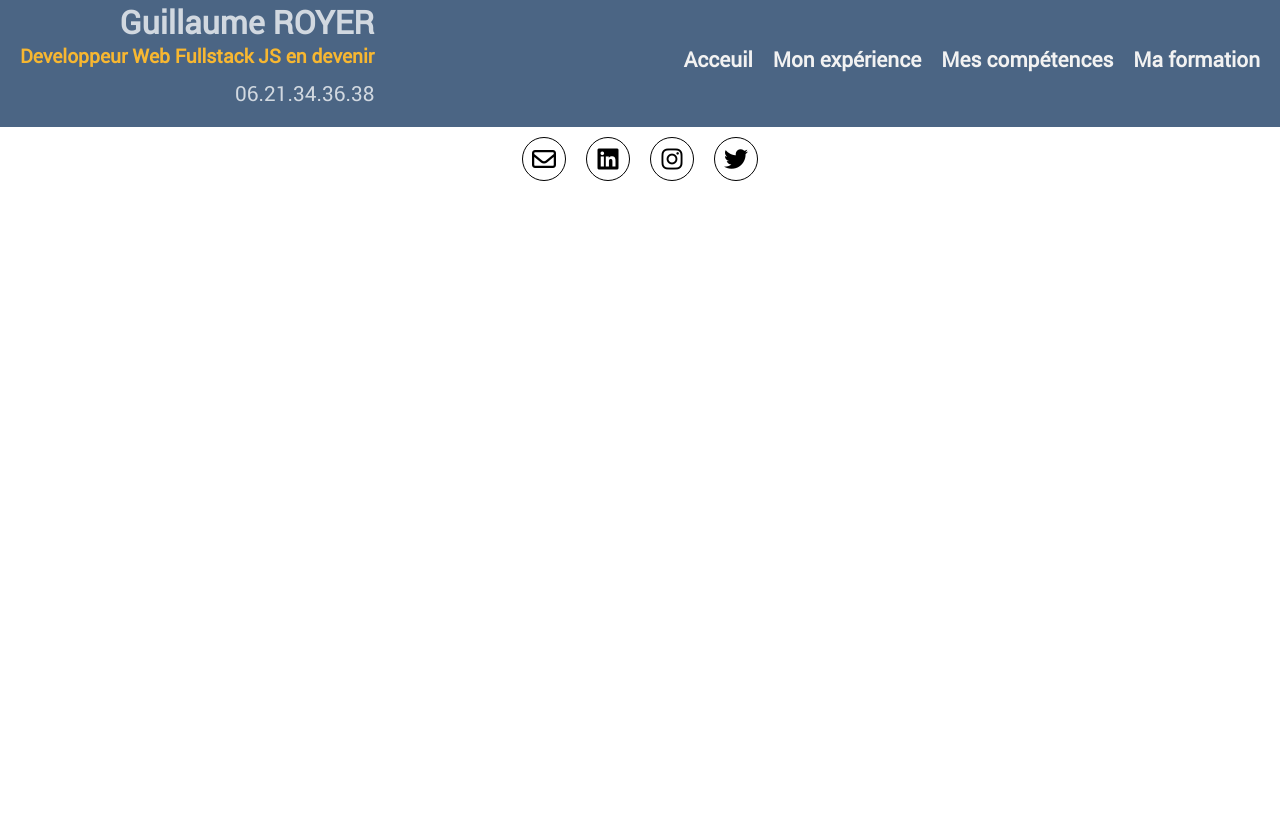
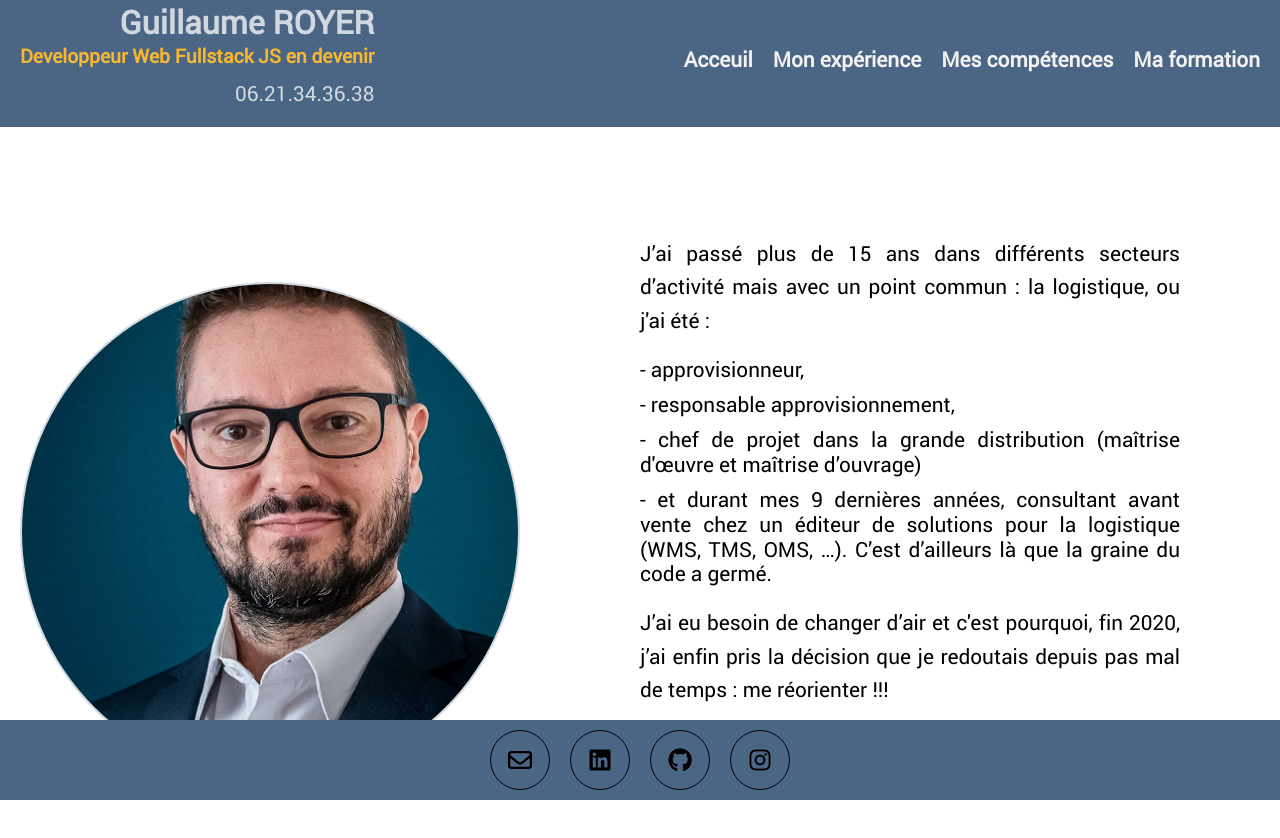
Before and after one commit to Guillaume-Royer-248/Guillaume-Royer-248.github.io, a plain HTML site: page index.html in a window 1280 px wide. Before the commit the page ends 800 px from the top, so only its background shows below. Drawn offline with Linux system fonts and the light colour scheme; files whose address does not match are found by name.

Commit message:
Main page finalisation

```diff
--- a/index.html
+++ b/index.html
@@ -10,7 +10,7 @@
     <script src="https://kit.fontawesome.com/d8a2453605.js" crossorigin="anonymous"></script>
 </head>
 
-<body>
+<body class="index_body">
     <header>
         <div class="container">
             <div class="identity">
@@ -25,27 +25,55 @@
                     <li><a href=Competences.html class="aNav">Mes compétences</a></li>
                     <li><a href=Formation.html class="aNav">Ma formation</a></li>
                 </ul>
-            </div>
+        </div>
     </header>
 
+    <section class="main">
 
-    <p id=TransitionCompetences></p>
+        <div class="photo_principale">
+            <img src="./images/photo.jpg" alt="Photo profil" class="photo-profil">
+        </div>
+
+        <div class="Presentation">
+            <p class="text-presentation">
+                J’ai passé plus de 15 ans dans différents secteurs d’activité mais avec un point commun : la logistique,
+                ou j'ai été :</p>
+            <ul>
+                <li class="liste-postes">- approvisionneur, </li>
+                <li class="liste-postes">- responsable approvisionnement, </li>
+                <li class="liste-postes">- chef de projet dans la grande distribution (maîtrise d'œuvre et maîtrise
+                    d’ouvrage) </li>
+                <li class="liste-postes">- et durant mes 9 dernières années, consultant avant vente chez un éditeur de
+                    solutions pour la logistique (WMS, TMS, OMS, …). C’est d’ailleurs là que la graine du code a
+                    germé.</li>
+            </ul>
+            <p class="text-presentation">
+                J’ai eu besoin de changer d’air et c'est pourquoi, fin 2020, j’ai
+                enfin pris la décision que je redoutais depuis pas mal de temps : me réorienter !!!</p>
+                <p class="text-presentation"></p>
+                J'ai donc décider de choisir la voie du développement web pour cette nouvelle vie qui m'attends !
+
+            </p>
+
+
+        </div>
+
+
+    </section>
 
 
 
-    <p id=TransitionFormation></p>
+    <footer>
 
 
 
-    </div>
+        <div class="iconsContainer">
 
-    <footer>
+            <a href="mailto:guillaume.royer4@wanadoo.fr" class="icon" title="guillaume.royer4@wanadoo.fr" target="_blank"><i class="far fa-envelope"></i></a>
+            <a href="https://www.linkedin.com/in/guillaume-royer-56813113?lipi=urn%3Ali%3Apage%3Ad_flagship3_profile_view_base_contact_details%3BVgC1EXUNTdi0%2FV8MqoHArg%3D%3D" class="icon" target="_blank"><i class="fab fa-linkedin"></i></a>
+            <a href="https://github.com/Guillaume-Royer-248" class="icon" target="_blank"><i class="fab fa-github"></i></a>
+            <a href="https://www.instagram.com/guillaume_royer_42/" class="icon" target="_blank"><i class="fab fa-instagram" ></i></a>
 
-        <div class="iconsContainer">
-            <a href=# class="icon" title="guillaume.royer4@wanadoo.fr"><i class="far fa-envelope"></i></a>
-            <a href=# class="icon"><i class="fab fa-linkedin"></i></a>
-            <a href=# class="icon"><i class="fab fa-instagram"></i></a>
-            <a href=# class="icon"><i class="fab fa-twitter"></i></a>
         </div>
 
 
--- a/style.css
+++ b/style.css
@@ -6,19 +6,18 @@
     font-style: normal;
 }
 
-:root{
-    --blanc : #F2F2F2;
-    --blue_grey:#778ca3;
-    --blue_horizon:#4b6584;
-    --twinkle_blue:#d1d8e0;
-    --innuendo:#a5b1c2;
-    --boyzone:#2d98da;
-    --high_blue:#45aaf2;
-    --nyc_taxi:#f7b731;
-    --fuion_red:#fc5c65;
-    --beniukon_bronze:#fa8231;
+:root {
+    --blanc: #F2F2F2;
+    --blue_grey: #778ca3;
+    --blue_horizon: #4b6584;
+    --twinkle_blue: #d1d8e0;
+    --innuendo: #a5b1c2;
+    --boyzone: #2d98da;
+    --high_blue: #45aaf2;
+    --nyc_taxi: #f7b731;
+    --fuion_red: #fc5c65;
+    --beniukon_bronze: #fa8231;
 }
-
 
 * {
     margin: 0;
@@ -45,14 +44,17 @@ h2 {
     color: var(--high_blue);
 }
 
+.index_body {
+    position: relative;
+    height: 100vh;
+}
+
 /* ******************** HEADER *************************** */
 
 header {
-    height: 20%;
     background-color: var(--blue_horizon);
     width: 100%;
     top: 0px;
-    position: -webkit-sticky;
     position: sticky;
 }
 
@@ -60,13 +62,14 @@ header {
 
 .container {
     display: flex;
-    justify-content:space-between;
+    justify-content: space-between;
     align-items: center;
     text-align: right;
     width: 100%;
     height: auto;
     background-color: var(--blue_horizon);
     padding-bottom: 10px;
+    position: sticky;
 }
 
 #photo {
@@ -80,49 +83,70 @@ header {
     object-fit: cover;
 }
 
-.photo{
+.photo {
     margin-left: 50px;
 }
 
-.identity{
+.identity {
     color: var(--innuendo);
     padding-bottom: 10px;
     margin-left: 20px;
 }
 
-.futur_metier{
+.futur_metier {
     color: var(--nyc_taxi);
 }
 
-.phone_number{
+.phone_number {
     color: var(--twinkle_blue);
     font-size: 1.3rem;
 }
 
-.iconsContainer {
+/* *********************MAIN**************************** */
+
+.main{
     display: flex;
-    justify-content: space-around;
+    width: 100%;
 }
 
-
-.icon {
+.photo_principale{
+    display: flex;
+    flex:1;
+    justify-content: center;
+    align-items: center;
+    margin-top:50px;
+}
+.photo-profil{
     display: flex;
     justify-content: center;
     align-items: center;
-    color: black;
-    font-size: 1.5rem;
-    border: 1px solid black;
+    height: 500px;
+    width: 500px;
+    border: 2px solid var(--twinkle_blue);
     border-radius: 50%;
-    min-width: 44px;
-    min-height: 44px;
-    margin: 10px;
-
+    object-fit: cover;
 }
 
-.icon:hover {
-    color: var(--beniukon_bronze);
-    border: 1px solid var(--beniukon_bronze);
-    margin: 10px;
+.Presentation{
+    box-sizing: border-box;
+    display: flex;
+    flex-direction: column;
+    flex:1;
+    padding: 100px;
+    font-size: 1.3rem;
+    font-weight: 500;
+    text-align: justify;
+    line-height: 1.2;
+}
+.liste-postes{
+    margin-top: 10px;
+    margin-bottom: 10px;
+}
+
+.text-presentation{
+    margin-top: 10px;
+    margin-bottom: 10px;
+    line-height: 1.6;
 }
 
 /* ******************** MENU *************************** */
@@ -135,13 +159,13 @@ header {
     padding: 20px;
     height: 100px;
     background-color: var(--blue_horizon);
-
     font-weight: bold;
-    font-size: 1.3rem;;
+    font-size: 1.3rem;
+    ;
 }
 
 .aNav {
-    margin-left : 20px;
+    margin-left: 20px;
     color: var(--blanc);
 }
 
@@ -234,7 +258,7 @@ header {
     flex-wrap: wrap;
     align-items: top;
     width: 90%;
-    margin: 0 auto ;
+    margin: 0 auto;
 }
 
 .CompCard {
@@ -269,7 +293,7 @@ header {
     color: var(--blanc);
 }
 
-.bandeau_titre{
+.bandeau_titre {
     text-transform: uppercase;
     font-weight: bold;
 }
@@ -295,11 +319,10 @@ header {
     flex-direction: column;
     /* align-items: top; */
     width: 90%;
-
     margin: 50px auto 20px auto;
 }
 
-.vignette_diplome{
+.vignette_diplome {
     width: 100%;
     display: flex;
     justify-content: center;
@@ -307,18 +330,45 @@ header {
     padding: 0 50px;
 }
 
-.diplome{
+.diplome {
     width: 100px;
     border-radius: 10px;
-    border:1px solid darkgrey;
-
+    border: 1px solid darkgrey;
 }
 
 /* ************************ FOOTER ***************************** */
 
-footer{
+footer {
+    display: flex;
+    justify-content: center;
+    position: absolute;
+    background-color: var(--blue_horizon);
+    width: 100%;
+    bottom: 0px;
+
+
+}
+
+.iconsContainer {
     display: flex;
     justify-content: space-around;
+}
+
+.icon {
+    display: flex;
+    justify-content: center;
     align-items: center;
+    color: black;
+    font-size: 1.5rem;
+    border: 1px solid black;
+    border-radius: 50%;
+    min-width: 60px;
+    min-height: 60px;
+    margin: 10px;
+}
 
+.icon:hover {
+    color: var(--nyc_taxi);
+    border: 1px solid var(--nyc_taxi);
+    margin: 10px;
 }
```
